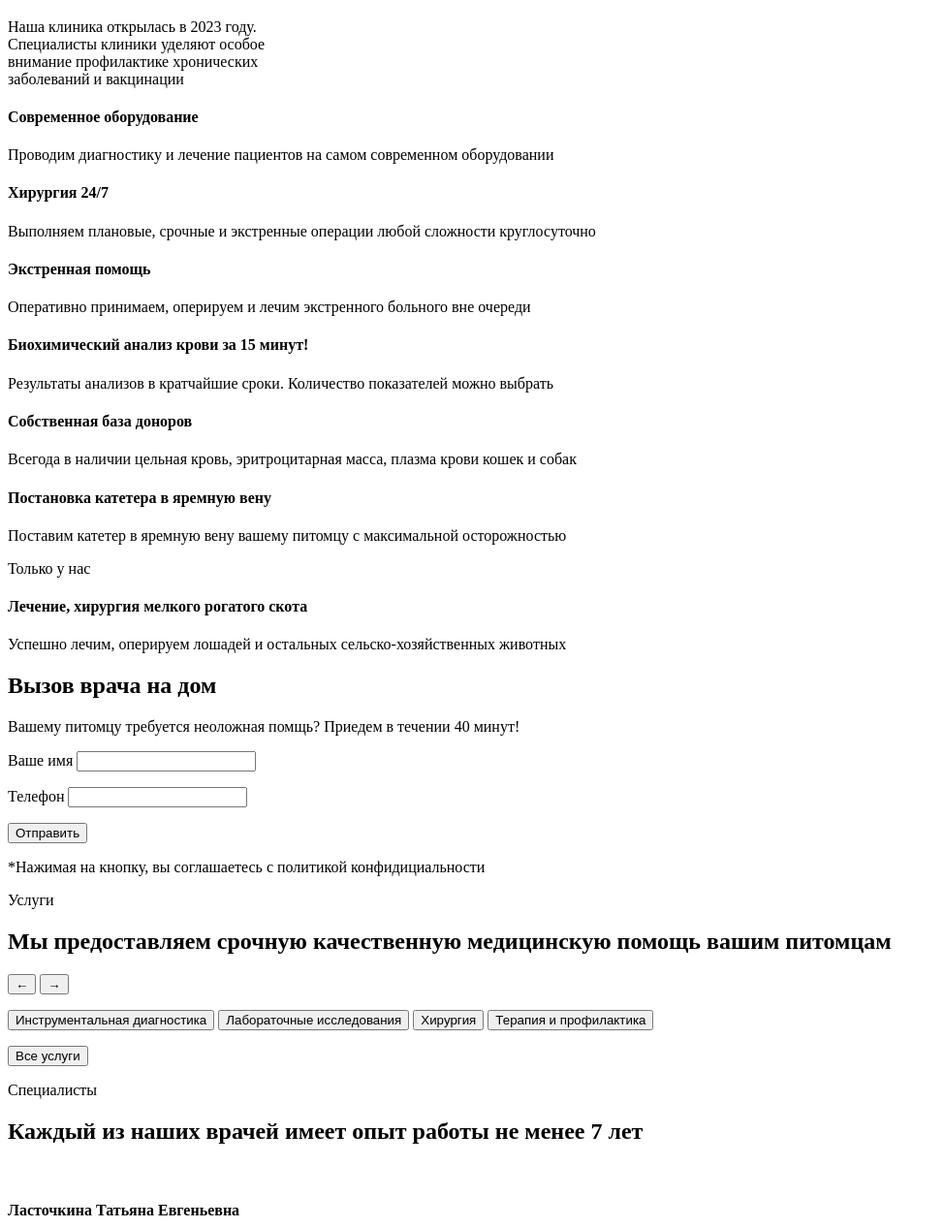
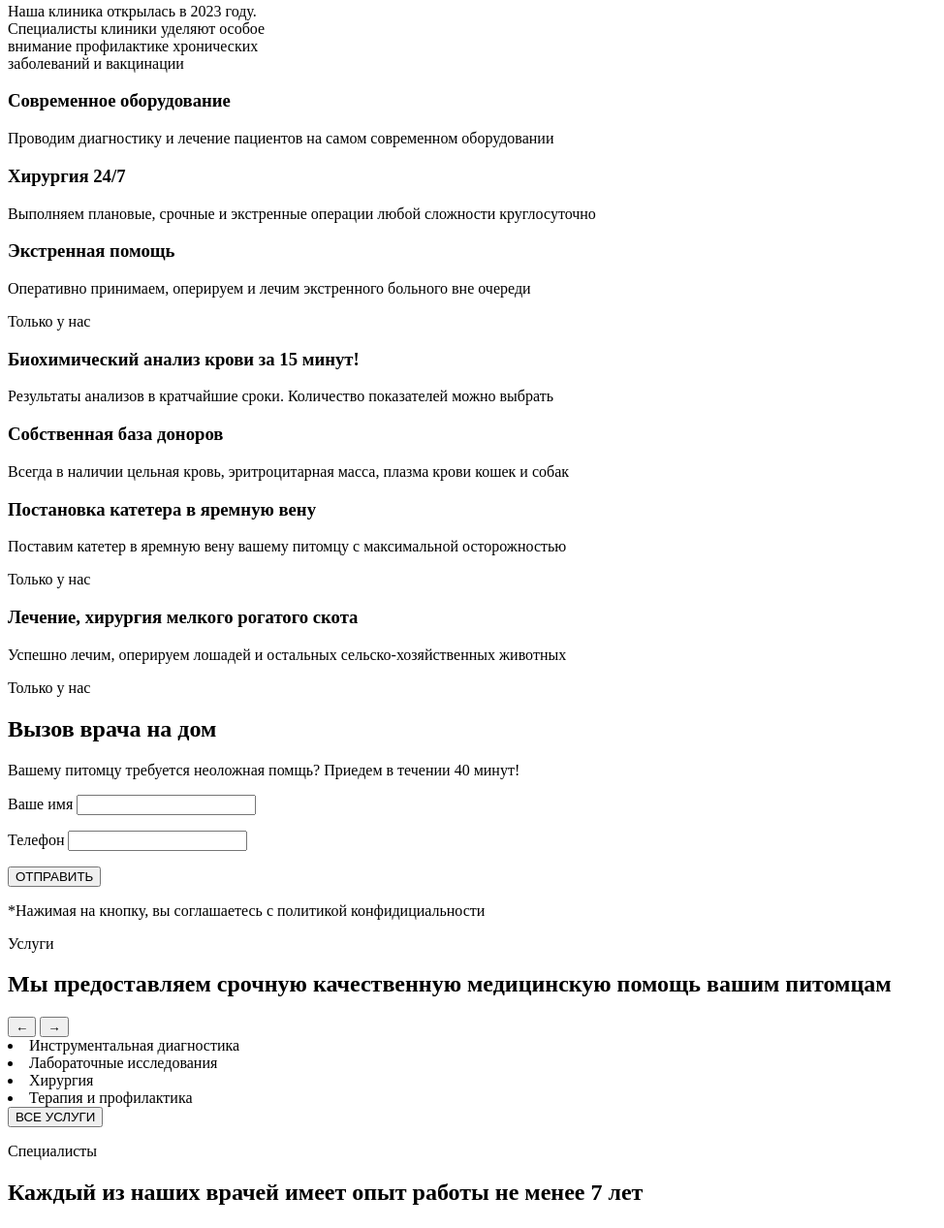
Before and after one commit to Dasha185/Nosikovaopersist, a plain HTML site: page dzhka1.html in a window 1280 px wide. Shown: the part 553-1820 px from the top of the page at 97% size, without its empty margins (0-974 px from the left). Drawn offline with Linux system fonts and the light colour scheme.

Commit message:
обновлено

```diff
--- a/dzhka1.html
+++ b/dzhka1.html
@@ -4,6 +4,7 @@
     <meta charset="UTF-8">
     <meta name="viewport" content="width=device-width, initial-scale=1.0">
     <title>Скелет сайта</title>
+    <link rel="stylesheet" href="style.css">
  </head>
  <body>
     <section class = "Доктор тома">
@@ -16,9 +17,9 @@
       <div class = "centr">
          <p>Полный спектр услуг: от диагностики<br> и лечения, до медицинского сопровождения<br> питомцев разного вида и возраста</p>
          <img src="" alt="">
-         <button>Записаться на прием</button>
-         <p>Акции декабря <button>←</button>
-            <button>→</button><p>
+           <button class="appointment-btn">Запишитесь на прием</button> <br>
+         <p1>Акции декабря</p1> <button class="promotion-btn">←</button>
+            <button class="promotion-btn">→</button><p>
                <div class="image-text-container">
     <img src="" alt="">
     <div class="text-overlay">-15% <br> На первый прием</div>
@@ -36,22 +37,41 @@
     <section class="О клинике">
       <p>о клинике <h2>Страсть к профессии <br> и забота о животных - <br> основные принципы нашей работы </h2>
           <p>Наша клиника открылась в 2023 году. <br> Специалисты клиники уделяют особое <br> внимание профилактике хронических <br> заболеваний и вакцинации</p></p>
-   <h4>Современное оборудование </h4>
-   <p>Проводим диагностику и лечение пациентов на самом современном оборудовании</p>
-  <bg-image></bg-image>
-   <h4>Хирургия 24/7</h4>
-   <p>Выполняем плановые, срочные и экстренные операции любой сложности круглосуточно</p>
-   <h4>Экстренная помощь</h4>
-   <p>Оперативно принимаем, оперируем и лечим экстренного больного вне очереди</p>
-   <h4>Биохимический анализ крови за 15 минут!</h4>
-   <p>Результаты анализов в кратчайшие сроки. Количество показателей можно выбрать</p>
-   <h4>Собственная база доноров</h4>
-   <p>Всегода в наличии цельная кровь, эритроцитарная масса, плазма крови кошек и собак</p>
-   <bg-image></bg-image>
-   <h4>Постановка катетера в яремную вену</h4>
-   <P>Поставим катетер в яремную вену вашему питомцу с максимальной осторожностью<P></P>Только у нас</P>
-   <h4>Лечение, хирургия мелкого рогатого скота</h4>
-   <p>Успешно лечим, оперируем лошадей и остальных сельско-хозяйственных животных</p>
+    <section id="advantages" class="Преимущества">
+        <div class="advantages-doc">
+            <div class="advantage-item">
+                <h3>Современное оборудование</h3>
+                <p>Проводим диагностику и лечение пациентов на самом современном оборудовании</p>
+            </div>
+            <div class="advantage-item">
+                <h3>Хирургия 24/7</h3>
+                <p>Выполняем плановые, срочные и экстренные операции любой сложности круглосуточно</p>
+            </div>
+            <div class="advantage-item">
+                <h3>Экстренная помощь</h3>
+                <p>Оперативно принимаем, оперируем и лечим экстренного больного вне очереди</p>
+                <span class="only-us">Только у нас</span>
+            </div>
+            <div class="advantage-item">
+                <h3>Биохимический анализ крови за 15 минут!</h3>
+                <p>Результаты анализов в кратчайшие сроки. Количество показателей можно выбрать</p>
+            </div>
+            <div class="advantage-item">
+                <h3>Собственная база доноров</h3>
+                <p>Всегда в наличии цельная кровь, эритроцитарная масса, плазма крови кошек и собак</p>
+            </div>
+            <div class="advantage-item">
+                <h3>Постановка катетера в яремную вену</h3>
+                <p>Поставим катетер в яремную вену вашему питомцу с максимальной осторожностью</p>
+                <span class="only-us">Только у нас</span>
+            </div>
+            <div class="advantage-item">
+                <h3>Лечение, хирургия мелкого рогатого скота</h3>
+                <p>Успешно лечим, оперируем лошадей и остальных сельско-хозяйственных животных</p>
+                <span class="only-us">Только у нас</span>
+            </div>
+        </div>
+    </section>
     </section>
     <section class = "Вызов врача  на дом">
       <bg-image></bg-image>
@@ -61,15 +81,18 @@
       <input type="text" id="name">
       <p><label for="number">Телефон</label>
       <input type="text" id="number"></p>
-      <button>Отправить</button>
+         <button class="footer-appointment-btn">ОТПРАВИТЬ</button>
       <P>*Нажимая на кнопку, вы соглашаетесь с политикой конфидициальности</P>
     </section>
     <section class = "Услуги">
       <p>Услуги <h2>Мы предоставляем срочную качественную медицинскую помощь вашим питомцам</h2></p>
-      <button>←</button> <button>→</button>
-      <p><button><img src="" alt="">Инструментальная диагностика</button> <button>Лабораточные исследования</button>
-          <button><img src="" alt="">Хирургия</button> <button>Терапия и профилактика</button></P>
-          <p><button>Все услуги</button></p>
+      <button class="promotion-btn">←</button> <button class="promotion-btn">→</button>
+      <li><img src="" alt="">Инструментальная диагностика</li>
+       <li>Лабораточные исследования</li>
+          <li><img src="" alt="">Хирургия</li>
+           <li>Терапия и профилактика</li>
+           <button class="all-services-btn">ВСЕ УСЛУГИ</button>
+    </section>
     </section>
     <section class = "Специалисты">
       <P>Специалисты</P>
@@ -86,7 +109,7 @@
       <input type="text" id="name">
       <p><label for="number">Телефон</label>
       <input type="text" id="number"></p>
-      <button>Отправить</button>
+      <button class="footer-appointment-btn">ОТПРАВИТЬ</button>
       <P>*Нажимая на кнопку, вы соглашаетесь с политикой конфидициальности</P>
     </sectoin>
     <sectoin class = "Конец">
```
